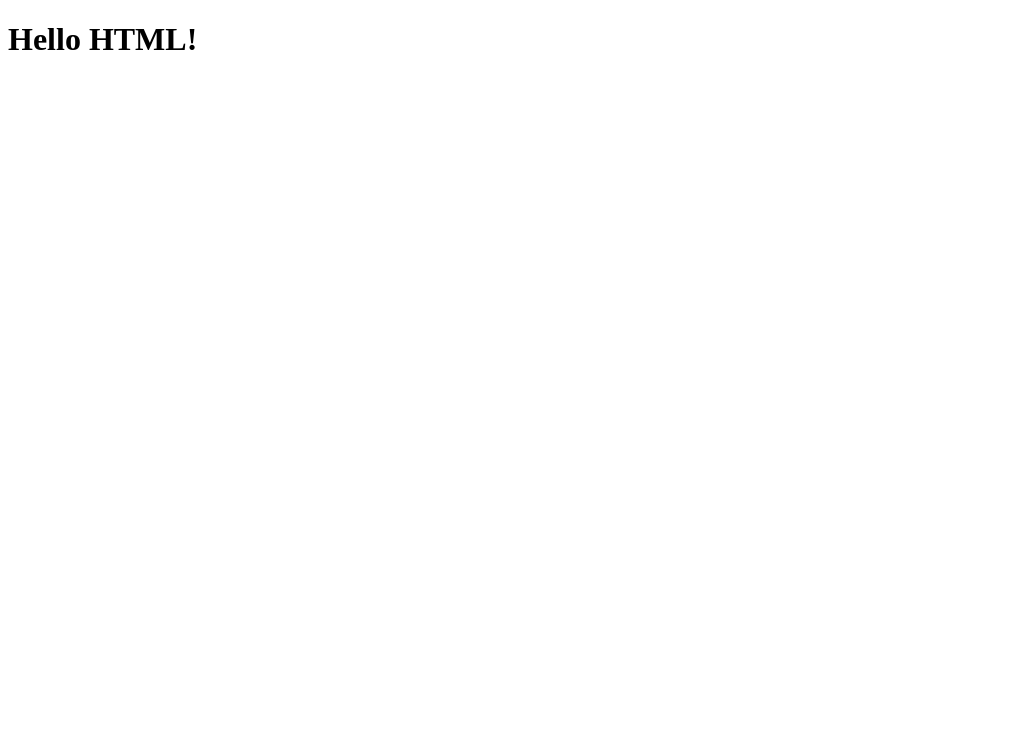
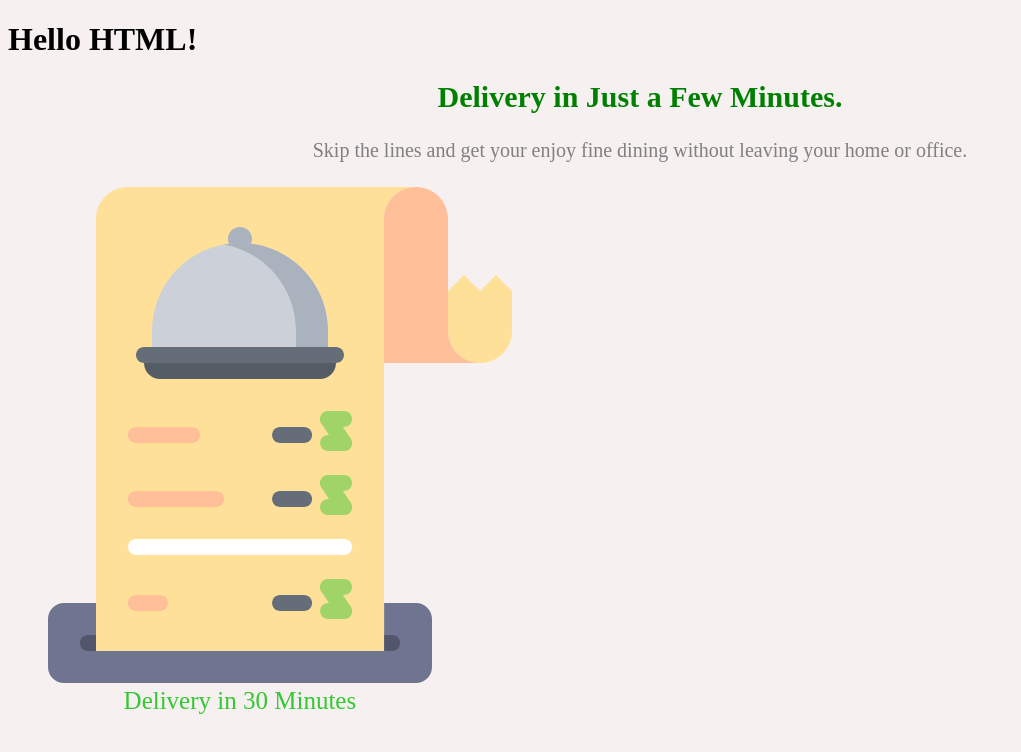
Before and after one commit to AlexSilaev2022/hello-html, a plain HTML site: page index.html in a window 1280 px wide. Shown: the whole page, without its empty margins (0-1021 px from the left). Drawn offline with Linux system fonts and the light colour scheme.

Commit message:
Delivery

```diff
--- a/index.html
+++ b/index.html
@@ -6,10 +6,17 @@
     <meta http-equiv="X-UA-Compatible" content="IE=edge">
     <meta name="viewport" content="width=device-width, initial-scale=1.0">
     <title>HTML Sample</title>
+    <link href="styles.css" rel="stylesheet" type="text/css" />
 </head>
 
 <body>
     <h1>Hello HTML!</h1>
+    <h2>Delivery in Just a Few Minutes.</h2>
+    <p>Skip the lines and get your enjoy fine dining without leaving your home or office.</p>
+    <figure><img src="img/cheсk.svg" alt="cheсk">
+        <figcaption>Delivery in 30 Minutes</figcaption>
+    </figure>
+
 </body>
 
 </html>
--- /dev/null
+++ b/styles.css
@@ -0,0 +1,22 @@
+body {
+    background-color: rgb(247, 240, 240);
+  }
+h2 {
+    color: green;
+    font-size: 30px;
+    margin-top: 0;
+    margin-bottom: 25px;
+    text-align: center;
+  }
+p {
+    color: grey;
+    font-size: 20px;
+    margin-top: 0;
+    margin-bottom: 25px;
+    text-align: center;
+  }
+  figcaption {
+    font-size: 25px;
+    margin-left: 2cm;
+    color:rgb(50, 200, 50);
+  }
```
Also changed, not shown: img/cheсk.svg (added), img/location.svg (added), img/scooter.svg (added).
